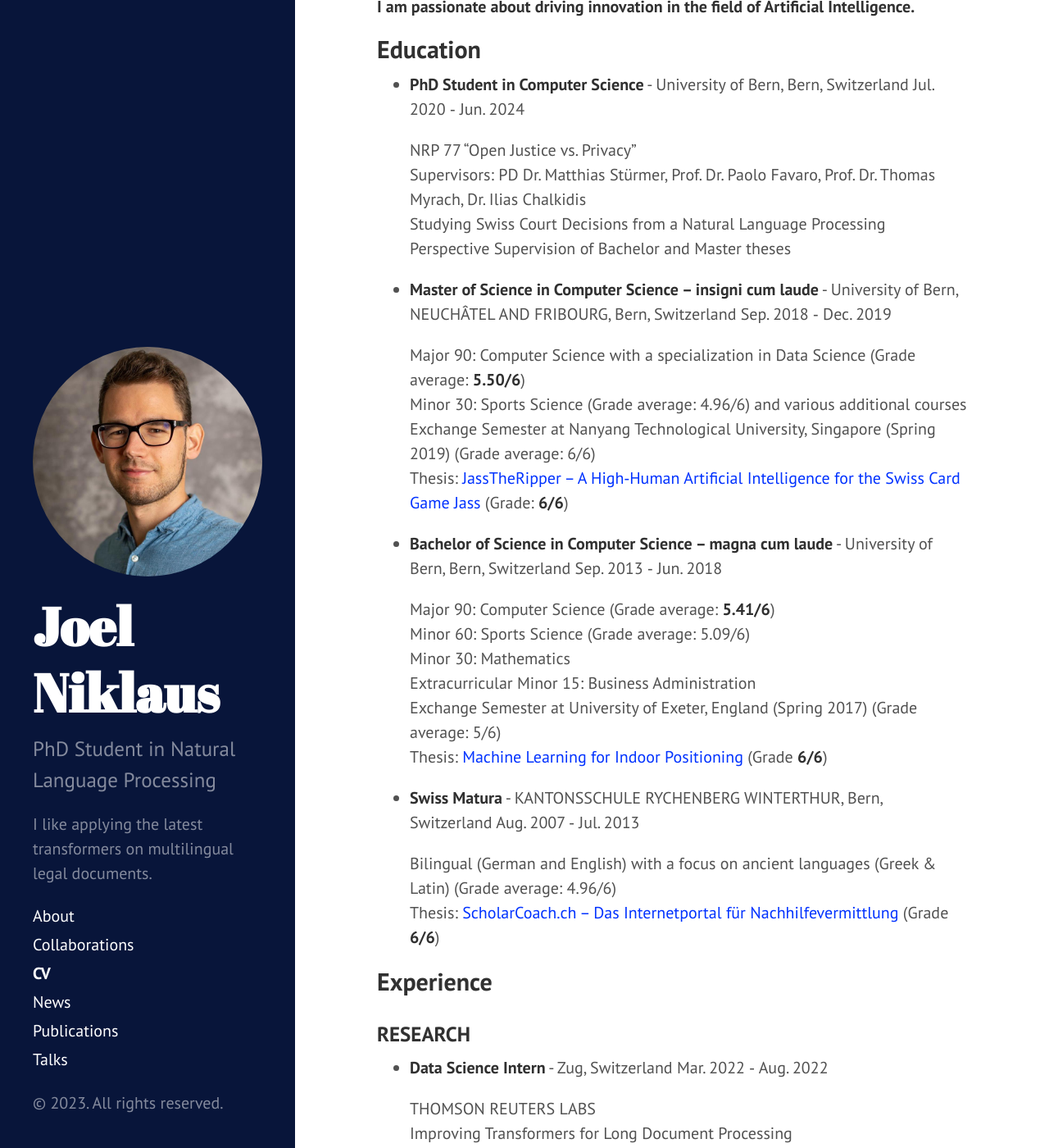
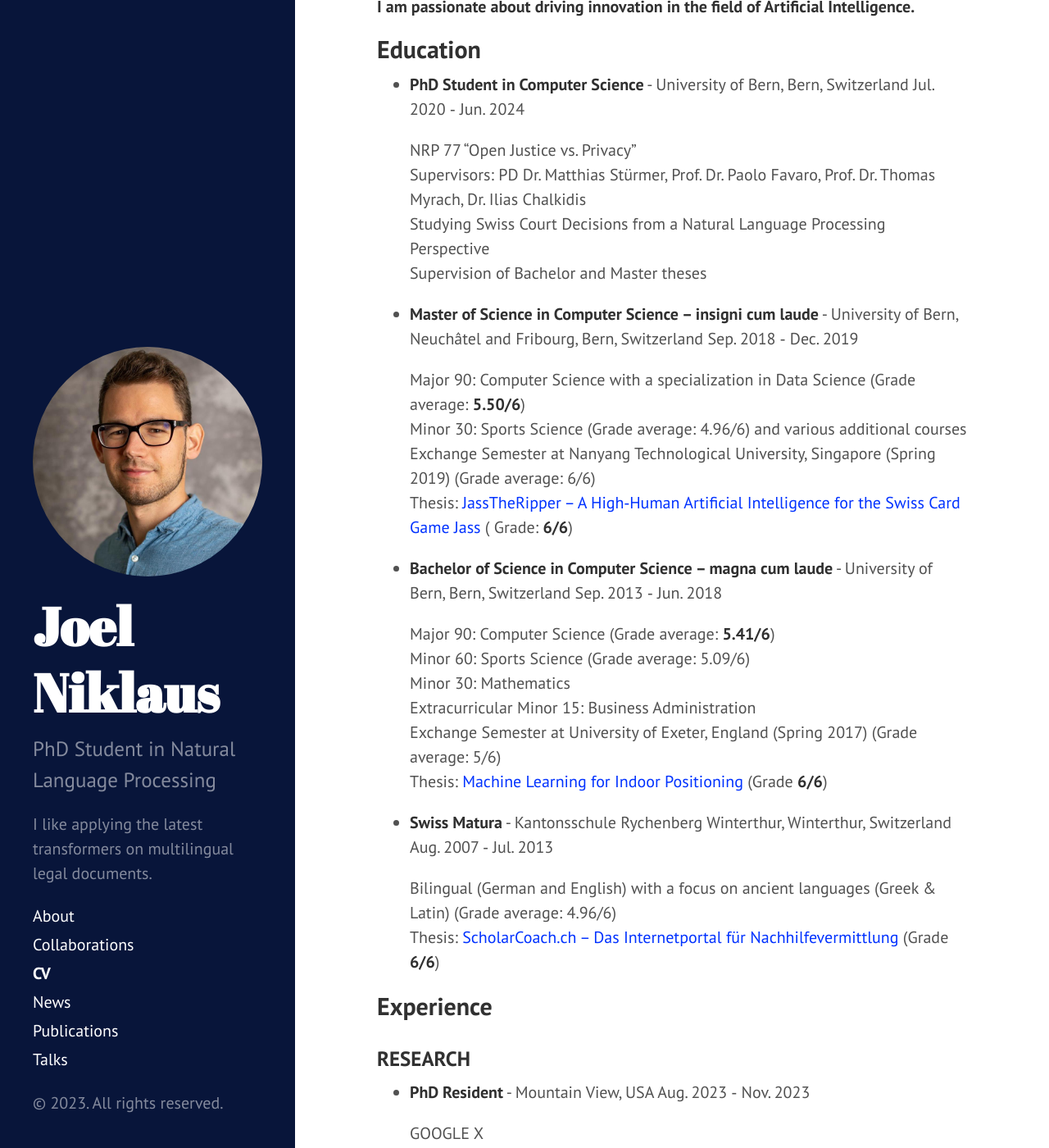
Before and after one commit to JoelNiklaus/joelniklaus.github.io, a Jekyll site: the page built from _pages/cv.md, in a window 1280 px wide and 1400 px high, scrolled down 924 px. Shown: the whole window at 82% size. Built offline with Jekyll 4.4.1, drawn with Linux system fonts in a browser that asks for light colours; nearby versions of some CDN libraries; a style sheet for code colours, icons or effects is not loaded; some of the changed text lies outside the part shown.

Commit message:
updated CV

```diff
--- a/_pages/cv.md
+++ b/_pages/cv.md
@@ -29,35 +29,41 @@ line. It is intended to be used for contact details -->
 * **PhD Student in Computer Science** - University of Bern, Bern, Switzerland Jul. 2020 ‑ Jun. 2024
 
   NRP 77 "Open Justice vs. Privacy"<br>
-	Supervisors: PD Dr. Matthias Stürmer, Prof. Dr. Paolo Favaro, Prof. Dr. Thomas Myrach, Dr. Ilias Chalkidis<br>
-	Studying Swiss Court Decisions from a Natural Language Processing Perspective
-	Supervision of Bachelor and Master theses
+  Supervisors: PD Dr. Matthias Stürmer, Prof. Dr. Paolo Favaro, Prof. Dr. Thomas Myrach, Dr. Ilias Chalkidis<br>
+  Studying Swiss Court Decisions from a Natural Language Processing Perspective <br>
+  Supervision of Bachelor and Master theses
 
-* **Master of Science in Computer Science – insigni cum laude** - University of Bern, NEUCHÂTEL AND FRIBOURG, Bern, Switzerland Sep. 2018 ‑ Dec. 2019
+* **Master of Science in Computer Science – insigni cum laude** - University of Bern, Neuchâtel and Fribourg, Bern, Switzerland Sep. 2018 ‑ Dec. 2019
 
   Major 90: Computer Science with a specialization in Data Science (Grade average: **5.50/6**)<br>
-	Minor 30: Sports Science (Grade average: 4.96/6) and various additional courses<br>
-	Exchange Semester at Nanyang Technological University, Singapore (Spring 2019) (Grade average: 6/6)<br>
-	Thesis: [JassTheRipper – A High‑Human Artificial Intelligence for the Swiss Card Game Jass](/files/theses/Master_Thesis.pdf) (Grade: **6/6**)
+  Minor 30: Sports Science (Grade average: 4.96/6) and various additional courses<br>
+  Exchange Semester at Nanyang Technological University, Singapore (Spring 2019) (Grade average: 6/6)<br>
+  Thesis: [JassTheRipper – A High‑Human Artificial Intelligence for the Swiss Card Game Jass](/files/theses/Master_Thesis.pdf) (
+  Grade: **6/6**)
 
 
 * **Bachelor of Science in Computer Science – magna cum laude** - University of Bern, Bern, Switzerland Sep. 2013 ‑ Jun. 2018
 
   Major 90: Computer Science (Grade average: **5.41/6**)<br>
-	Minor 60: Sports Science (Grade average: 5.09/6)<br>
-	Minor 30: Mathematics<br>
-	Extracurricular Minor 15: Business Administration<br>
-	Exchange Semester at University of Exeter, England (Spring 2017) (Grade average: 5/6)<br>
-	Thesis: [Machine Learning for Indoor Positioning](/files/theses/Bachelor_Thesis.pdf) (Grade **6/6**)
+  Minor 60: Sports Science (Grade average: 5.09/6)<br>
+  Minor 30: Mathematics<br>
+  Extracurricular Minor 15: Business Administration<br>
+  Exchange Semester at University of Exeter, England (Spring 2017) (Grade average: 5/6)<br>
+  Thesis: [Machine Learning for Indoor Positioning](/files/theses/Bachelor_Thesis.pdf) (Grade **6/6**)
 
-* **Swiss Matura** - KANTONSSCHULE RYCHENBERG WINTERTHUR, Bern, Switzerland Aug. 2007 ‑ Jul. 2013
+* **Swiss Matura** - Kantonsschule Rychenberg Winterthur, Winterthur, Switzerland Aug. 2007 ‑ Jul. 2013
 
   Bilingual (German and English) with a focus on ancient languages (Greek & Latin) (Grade average: 4.96/6)<br>
-	Thesis: [ScholarCoach.ch – Das Internetportal für Nachhilfevermittlung](/files/theses/Matura_Thesis.pdf) (Grade **6/6**)
+  Thesis: [ScholarCoach.ch – Das Internetportal für Nachhilfevermittlung](/files/theses/Matura_Thesis.pdf) (Grade **6/6**)
 
 ## Experience
 
 ### RESEARCH
+
+* **PhD Resident** - Mountain View, USA Aug. 2023 ‑ Nov. 2023 <br>
+
+  GOOGLE X <br>
+  Legal Large Language Models
 
 * **Data Science Intern** - Zug, Switzerland Mar. 2022 ‑ Aug. 2022 <br>
 
@@ -74,9 +80,9 @@ line. It is intended to be used for contact details -->
 
   ARTORG CENTER FOR BIOMEDICAL ENGINEERING RESEARCH<br>
   Maintenance and extension of tele‑health applications<br>
-	Development of cognitive models from existing data<br>
-	Development of algorithms for dynamic difficulty adjustments for tele‑apps<br>
-	Analysis and presentation of complex datasets
+  Development of cognitive models from existing data<br>
+  Development of algorithms for dynamic difficulty adjustments for tele‑apps<br>
+  Analysis and presentation of complex datasets
 
 ### SOFTWARE DEVELOPMENT
 
@@ -93,7 +99,7 @@ line. It is intended to be used for contact details -->
 
 ### TEACHING
 
-* **Lecturer for Software Engineering** - Bern, Switzerland Aug. 2021 ‑ present <br>
+* **Lecturer for Software Engineering** - Bern, Switzerland Aug. 2021 ‑ Jul. 2023 <br>
 
   BERN UNIVERSITY OF APPLIED SCIENCES <br>
   I planned and conducted the technical part of the module Software Engineering (Code Management, DevOps, Web Technologies, etc.)
@@ -106,7 +112,7 @@ line. It is intended to be used for contact details -->
 * **High School Teacher for Computer Science & Robotics** - Bern, Switzerland Aug. 2019 ‑ Jul. 2020 <br>
 
   FREIES GYMNASIUM BERN<br>
-  I assembled the coursework material for the brand new course computer science as the first teacher; I conducted difficult conversations with parents and students.
+  I assembled the coursework material for the brand-new course computer science as the first teacher; I conducted difficult conversations with parents and students.
 
 * **High School Teacher for Information and Communication Technology** - Winterthur, Switzerland Feb. 2016 ‑ Aug. 2020 <br>
 
@@ -124,7 +130,7 @@ line. It is intended to be used for contact details -->
 ## Awards
 
 | 2021 | **Research Grant (60’000 CHF)**, Pretraining Swiss Long Legal BERT, Swiss Federal Supreme Court | Bern, Switzerland |
-| 2019 |**Nominee**, Best Master Thesis, University of Fribourg, Department of Computer Science|Fribourg, Switzerland|
+| 2019 | **Nominee**, Best Master Thesis, University of Fribourg, Department of Computer Science| Fribourg, Switzerland |
 | 2017 | **Winner**, Excellent Work in Computer Science (Bachelor Thesis), Joint Alumni Association of the Universities Bern, Neuchâtel & Fribourg | Bern, Switzerland |
 | 2017 | **2nd Place**, JassChallenge, Zühlke (Large Swiss Software Consulting Company) | Bern, Switzerland |
 | 2016 | **2nd Place**, RoboChallenge, Zühlke | Bern, Switzerland |
```
